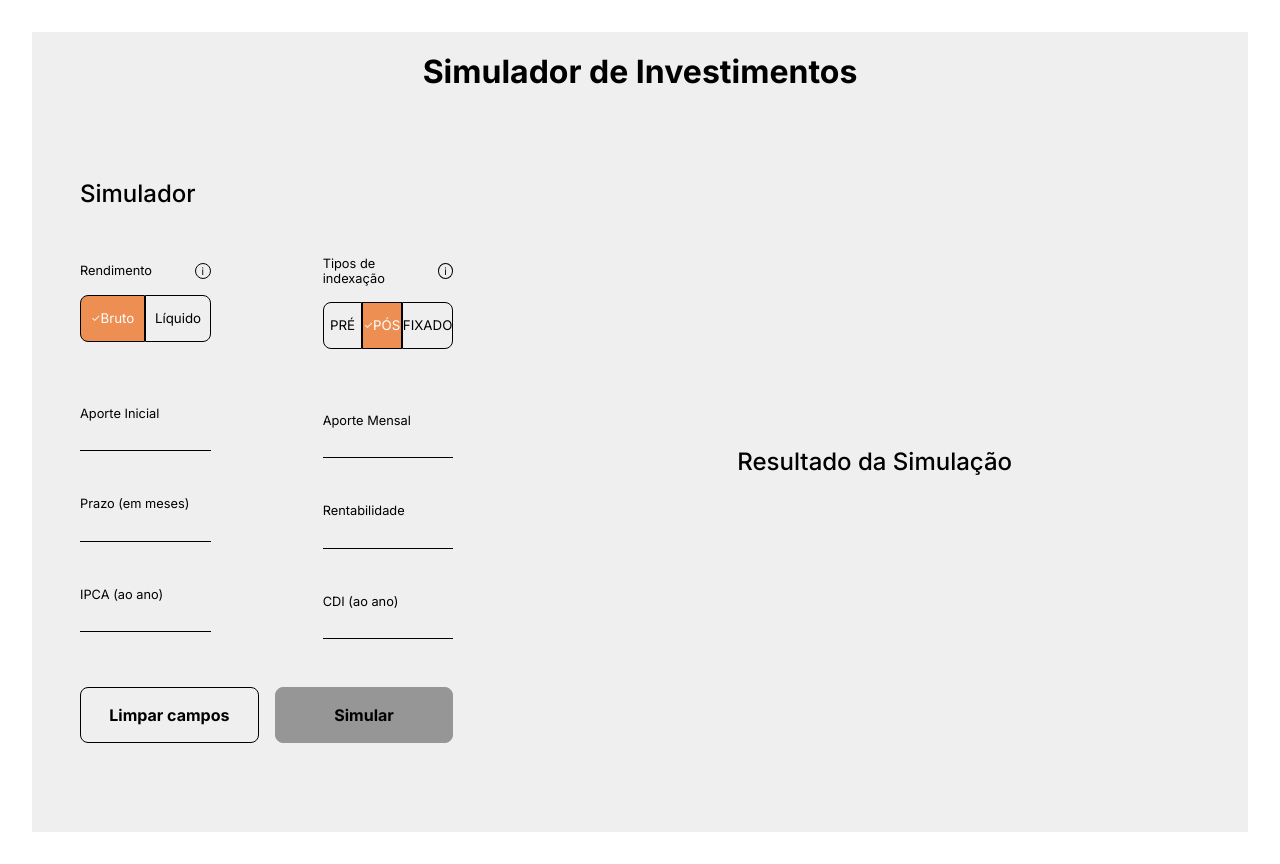
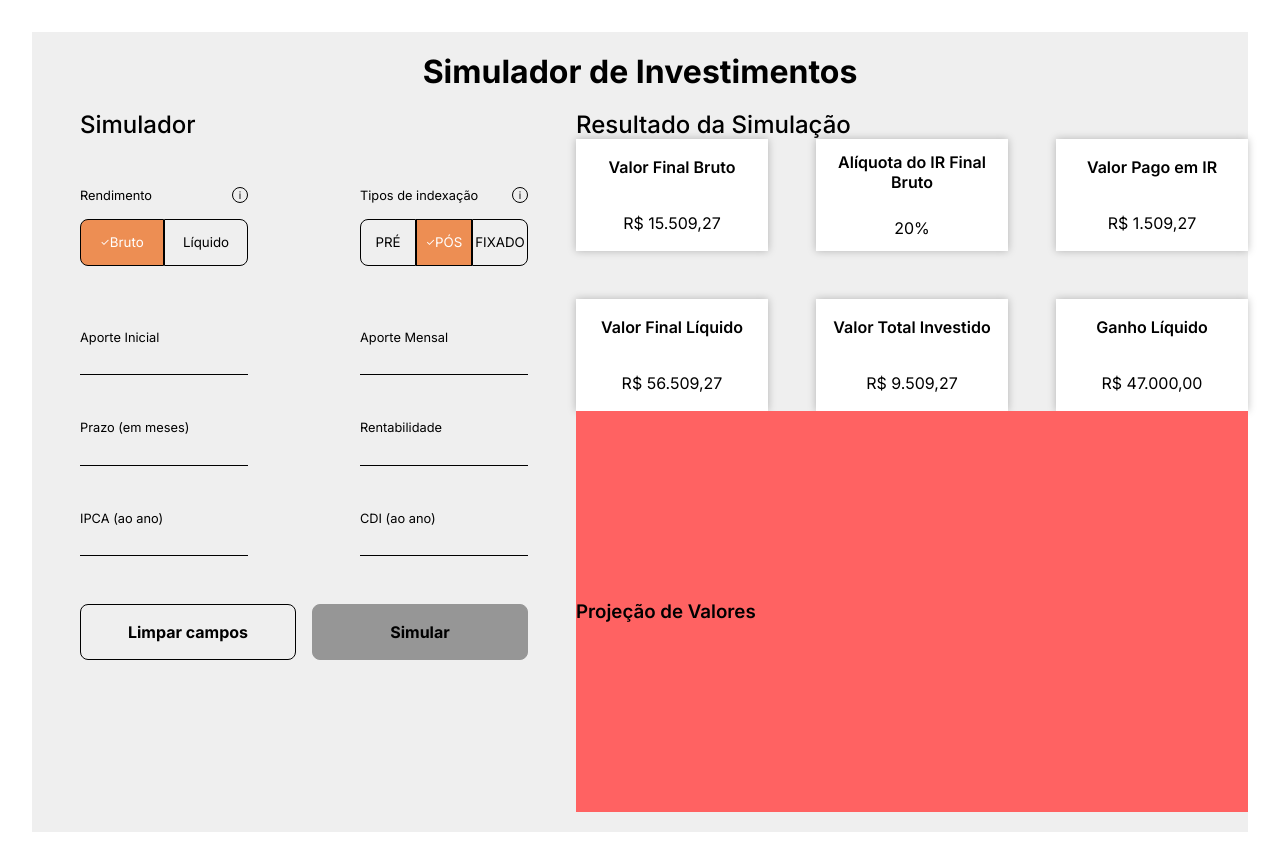
Before and after one commit to mauricioleite1/desafio-eqi-investimentos, a Next.js app: page / in a window 1280 px wide. Built offline with nearby package versions, Linux system fonts and the light colour scheme; no server answers.

Commit message:
Estruturação do component de Resultado

```diff
--- a/components/ResultadoDaSimulacao.js
+++ /dev/null
@@ -1,12 +0,0 @@
-import React from 'react';
-import styles from '../styles/ResultadoDaSimulacao.module.scss';
-
-const ResultadoDaSimulacao = () => {
-  return (
-    <div className={styles.container}>
-      <h2>Resultado da Simulação</h2>
-    </div>
-  );
-};
-
-export default ResultadoDaSimulacao;
--- /dev/null
+++ b/components/ResultadoDaSimulacao/Card.js
@@ -0,0 +1,14 @@
+import React from 'react';
+import styles from '../../styles/ResultadoDaSimulacao/Card.module.scss';
+
+const Card = ({ titulo, valor }) => {
+  return (
+    <div className={styles.container}>
+      <h3>{ titulo }</h3>
+
+      <h4>{ valor }</h4>
+    </div>
+  );
+};
+
+export default Card;
--- /dev/null
+++ b/components/ResultadoDaSimulacao/index.js
@@ -0,0 +1,26 @@
+import React from 'react';
+import styles from '../../styles/ResultadoDaSimulacao/ResultadoDaSimulacao.module.scss';
+import Card from './Card';
+
+const ResultadoDaSimulacao = () => {
+  return (
+    <div className={styles.container}>
+      <h2>Resultado da Simulação</h2>
+
+      <section className={styles.cardsContainer}>
+        <Card titulo="Valor Final Bruto" valor="R$ 15.509,27" />
+        <Card titulo="Alíquota do IR Final Bruto" valor="20%" />
+        <Card titulo="Valor Pago em IR" valor="R$ 1.509,27" />
+        <Card titulo="Valor Final Líquido" valor="R$ 56.509,27" />
+        <Card titulo="Valor Total Investido" valor="R$ 9.509,27" />
+        <Card titulo="Ganho Líquido" valor="R$ 47.000,00" />
+      </section>
+
+      <section className={styles.graphContainer}>
+        <h3>Projeção de Valores</h3>
+      </section>
+    </div>
+  );
+};
+
+export default ResultadoDaSimulacao;
--- a/components/Simulador/Form.js
+++ b/components/Simulador/Form.js
@@ -1,7 +1,7 @@
 import React from 'react';
 import FormInputs from './FormInputs';
 import FormOptions from './FormOptions';
-import styles from '../../styles/Simulador.module.scss';
+import styles from '../../styles/Simulador/Simulador.module.scss';
 
 const Form = ({ titulo, inputs, opcoes }) => {
   return (
--- a/components/Simulador/index.js
+++ b/components/Simulador/index.js
@@ -1,7 +1,7 @@
 import React from 'react';
 import Form from './Form';
 import FormButtons from './FormButtons';
-import styles from '../../styles/Simulador.module.scss';
+import styles from '../../styles/Simulador/Simulador.module.scss';
 import * as auxiliarData from '../../context/auxiliarData';
 
 const Simulador = () => {
--- a/styles/ResultadoDaSimulacao.module.scss
+++ /dev/null
@@ -1,7 +0,0 @@
-@use './mixins'as *;
-
-.container {
-  @include flex;
-  @include size(100%);
-  flex: 2;
-}
--- /dev/null
+++ b/styles/ResultadoDaSimulacao/Card.module.scss
@@ -0,0 +1,17 @@
+@use '../mixins'as *;
+
+
+.container {
+  @include flex;
+  @include size(7rem, 25%);
+  background: white;
+  box-shadow: rgba(0, 0, 0, 0.25) 0 0 8px;
+  flex-flow: row wrap;
+  flex-grow: 1;
+
+  h3, h4 {
+    @include size;
+    font-size: 1em;
+    text-align: center;
+  }
+}
--- /dev/null
+++ b/styles/ResultadoDaSimulacao/ResultadoDaSimulacao.module.scss
@@ -0,0 +1,31 @@
+@use '../mixins'as *;
+
+.container {
+  @include flex;
+  @include size(100%);
+  flex: 1.5;
+  flex-direction: column;
+
+  h2 {
+    @include size;
+  }
+}
+
+.cardsContainer {
+  @include flex;
+  flex: 1;
+  gap: 3rem;
+  flex-flow: row wrap;
+}
+
+.graphContainer {
+  @include flex;
+  @include size;
+  background: rgb(255, 98, 98);
+  flex-direction: column;
+  flex: 2;
+
+  h3 {
+    @include size;
+  }
+}
--- a/styles/Simulador.module.scss
+++ b/styles/Simulador/Simulador.module.scss
@@ -1,10 +1,10 @@
-@use './mixins'as *;
+@use '../mixins'as *;
 
 .container {
-  @include flex(flex-start);
+  @include flex(flex-start, flex-start);
   @include size(100%);
   flex: 1;
-  padding: 3rem;
+  padding-inline: 3rem;
   flex-direction: column;
   gap: 3rem;
 }
@@ -18,7 +18,6 @@
   div {
     @include flexspaced;
     @include size(auto, 100%);
-
     }
   }
 
--- a/styles/_fonts.scss
+++ b/styles/_fonts.scss
@@ -4,6 +4,10 @@ h1 {
 
 h2 {
   font-weight: 500;
+}
+
+h3 {
+  font-weight: 600;
 }
 
 h4 {
```
